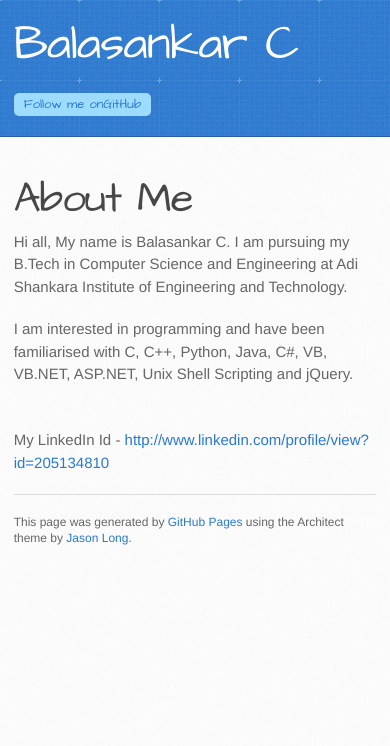
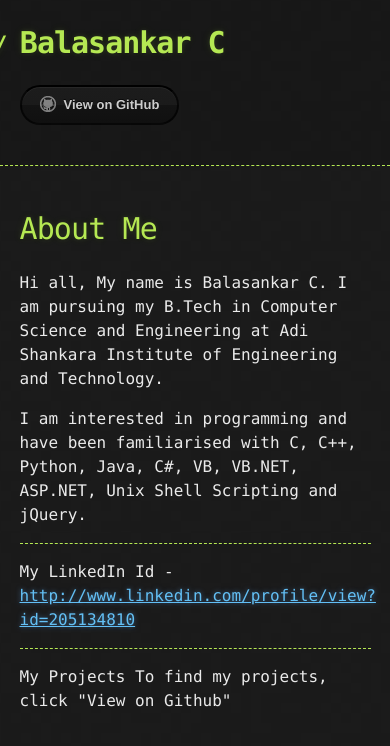
Before and after one commit to balasankarc/balasankarc.github.com, a plain HTML site: page index.html in a window 390 px wide. Drawn offline with Linux system fonts and the light colour scheme.

Commit message:
Replace master branch with page content via GitHub

```diff
--- a/index.html
+++ b/index.html
@@ -3,32 +3,30 @@
   <head>
     <meta charset='utf-8'>
     <meta http-equiv="X-UA-Compatible" content="chrome=1">
-    <meta name="viewport" content="width=device-width, initial-scale=1, maximum-scale=1">
-    <link href='https://fonts.googleapis.com/css?family=Architects+Daughter' rel='stylesheet' type='text/css'>
+
     <link rel="stylesheet" type="text/css" href="stylesheets/stylesheet.css" media="screen" />
     <link rel="stylesheet" type="text/css" href="stylesheets/pygment_trac.css" media="screen" />
     <link rel="stylesheet" type="text/css" href="stylesheets/print.css" media="print" />
-
-    <!--[if lt IE 9]>
-    <script src="//html5shiv.googlecode.com/svn/trunk/html5.js"></script>
-    <![endif]-->
 
     <title>Balasankar C by balasankarc</title>
   </head>
 
   <body>
+
     <header>
-      <div class="inner">
+      <div class="container">
         <h1>Balasankar C</h1>
         <h2></h2>
-        <a href="https://github.com/balasankarc" class="button"><small>Follow me on</small>GitHub</a>
+
+        <section id="downloads">
+          <a href="https://github.com/balasankarc" class="btn btn-github"><span class="icon"></span>View on GitHub</a>
+        </section>
       </div>
     </header>
 
-    <div id="content-wrapper">
-      <div class="inner clearfix">
-        <section id="main-content">
-          <h1>About Me</h1>
+    <div class="container">
+      <section id="main_content">
+        <h1>About Me</h1>
 
 <p>Hi all,
 My name is Balasankar C. I am pursuing my B.Tech in Computer Science and Engineering at Adi Shankara Institute of Engineering and Technology.</p>
@@ -36,14 +34,10 @@ My name is Balasankar C. I am pursuing my B.Tech in Computer Science and Enginee
 <p>I am interested in programming and have been familiarised with C, C++, Python, Java, C#, VB, VB.NET, ASP.NET, Unix Shell Scripting and jQuery.</p>
 
 <hr><p>My LinkedIn Id - <a href="http://www.linkedin.com/profile/view?id=205134810">http://www.linkedin.com/profile/view?id=205134810</a></p>
-        </section>
 
-        <aside id="sidebar">
-
-
-          <p>This page was generated by <a href="pages.github.com">GitHub Pages</a> using the Architect theme by <a href="http://twitter.com/jasonlong">Jason Long</a>.</p>
-        </aside>
-      </div>
+<hr><p>My Projects
+To find my projects, click "View on Github"</p>
+      </section>
     </div>
 
 
--- a/params.json
+++ b/params.json
@@ -1 +1 @@
-{"name":"Balasankar C","tagline":"","body":"#About Me\r\n\r\nHi all,\r\nMy name is Balasankar C. I am pursuing my B.Tech in Computer Science and Engineering at Adi Shankara Institute of Engineering and Technology.\r\n\r\nI am interested in programming and have been familiarised with C, C++, Python, Java, C#, VB, VB.NET, ASP.NET, Unix Shell Scripting and jQuery.\r\n***\r\nMy LinkedIn Id - http://www.linkedin.com/profile/view?id=205134810","google":"","note":"Don't delete this file! It's used internally to help with page regeneration."}
+{"name":"Balasankar C","tagline":"","body":"#About Me\r\n\r\nHi all,\r\nMy name is Balasankar C. I am pursuing my B.Tech in Computer Science and Engineering at Adi Shankara Institute of Engineering and Technology.\r\n\r\nI am interested in programming and have been familiarised with C, C++, Python, Java, C#, VB, VB.NET, ASP.NET, Unix Shell Scripting and jQuery.\r\n***\r\nMy LinkedIn Id - http://www.linkedin.com/profile/view?id=205134810\r\n\r\n***\r\n\r\nMy Projects\r\nTo find my projects, click \"View on Github\"","google":"","note":"Don't delete this file! It's used internally to help with page regeneration."}
--- a/stylesheets/pygment_trac.css
+++ b/stylesheets/pygment_trac.css
@@ -1,4 +1,3 @@
-.highlight  { background: #ffffff; }
 .highlight .c { color: #999988; font-style: italic } /* Comment */
 .highlight .err { color: #a61717; background-color: #e3d2d2 } /* Error */
 .highlight .k { font-weight: bold } /* Keyword */
@@ -35,7 +34,7 @@
 .highlight .ne { color: #990000; font-weight: bold } /* Name.Exception */
 .highlight .nf { color: #990000; font-weight: bold } /* Name.Function */
 .highlight .nn { color: #555555 } /* Name.Namespace */
-.highlight .nt { color: #000080 } /* Name.Tag */
+.highlight .nt { color: #CBDFFF } /* Name.Tag */
 .highlight .nv { color: #008080 } /* Name.Variable */
 .highlight .ow { font-weight: bold } /* Operator.Word */
 .highlight .w { color: #bbbbbb } /* Text.Whitespace */
--- a/stylesheets/stylesheet.css
+++ b/stylesheets/stylesheet.css
@@ -1,479 +1,247 @@
-/* http://meyerweb.com/eric/tools/css/reset/
-   v2.0 | 20110126
-   License: none (public domain)
-*/
-html, body, div, span, applet, object, iframe,
-h1, h2, h3, h4, h5, h6, p, blockquote, pre,
-a, abbr, acronym, address, big, cite, code,
-del, dfn, em, img, ins, kbd, q, s, samp,
-small, strike, strong, sub, sup, tt, var,
-b, u, i, center,
-dl, dt, dd, ol, ul, li,
-fieldset, form, label, legend,
-table, caption, tbody, tfoot, thead, tr, th, td,
-article, aside, canvas, details, embed,
-figure, figcaption, footer, header, hgroup,
-menu, nav, output, ruby, section, summary,
-time, mark, audio, video {
-	margin: 0;
-	padding: 0;
-	border: 0;
-	font-size: 100%;
-	font: inherit;
-	vertical-align: baseline;
-}
-/* HTML5 display-role reset for older browsers */
-article, aside, details, figcaption, figure,
-footer, header, hgroup, menu, nav, section {
-	display: block;
-}
 body {
-	line-height: 1;
-}
-ol, ul {
-	list-style: none;
-}
-blockquote, q {
-	quotes: none;
-}
-blockquote:before, blockquote:after,
-q:before, q:after {
-	content: '';
-	content: none;
-}
-table {
-	border-collapse: collapse;
-	border-spacing: 0;
+  margin: 0;
+  padding: 0;
+  background: #151515 url("../images/bkg.png") 0 0;
+  color: #eaeaea;
+  font: 16px;
+  line-height: 1.5;
+  font-family: Monaco, "Bitstream Vera Sans Mono", "Lucida Console", Terminal, monospace;
 }
 
-/* LAYOUT STYLES */
-body {
-  font-size: 15px;
+/* General & 'Reset' Stuff */
+
+.container {
+  width: 90%;
+  max-width: 600px;
+  margin: 0 auto;
+}
+
+section {
+  display: block;
+  margin: 0 0 20px 0;
+}
+
+h1, h2, h3, h4, h5, h6 {
+  margin: 0 0 20px;
+}
+
+li {
+  line-height: 1.4 ;
+}
+
+/* Header, <header>
+   header   - container
+   h1       - project name
+   h2       - project description
+*/
+
+header {
+  background: rgba(0, 0, 0, 0.1);
+  width: 100%;
+  border-bottom: 1px dashed #b5e853;
+  padding: 20px 0;
+  margin: 0 0 40px 0;
+}
+
+header h1 {
+  font-size: 30px;
   line-height: 1.5;
-  background: #fafafa url(../images/body-bg.jpg) 0 0 repeat;
-  font-family: 'Helvetica Neue', Helvetica, Arial, serif;
-  font-weight: 400;
+  margin: 0 0 0 -40px;
+  font-weight: bold;
+  font-family: Monaco, "Bitstream Vera Sans Mono", "Lucida Console", Terminal, monospace;
+  color: #b5e853;
+  text-shadow: 0 1px 1px rgba(0, 0, 0, 0.1),
+               0 0 5px rgba(181, 232, 83, 0.1),
+               0 0 10px rgba(181, 232, 83, 0.1);
+  letter-spacing: -1px;
+  -webkit-font-smoothing: antialiased;
+}
+
+header h1:before {
+  content: "./ ";
+  font-size: 24px;
+}
+
+header h2 {
+  font-size: 18px;
+  font-weight: 300;
   color: #666;
 }
 
-a {
-  color: #2879d0;
-}
-a:hover {
-  color: #2268b2;
+#downloads .btn {
+  display: inline-block;
+  text-align: center;
+  margin: 0;
 }
 
-header {
-  padding-top: 40px;
-  padding-bottom: 40px;
-  font-family: 'Architects Daughter', 'Helvetica Neue', Helvetica, Arial, serif;
-  background: #2e7bcf url(../images/header-bg.jpg) 0 0 repeat-x;
-  border-bottom: solid 1px #275da1;
+/* Main Content
+*/
+
+#main_content {
+  width: 100%;
+  -webkit-font-smoothing: antialiased;
+}
+section img {
+  max-width: 100%
 }
 
-header h1 {
-  letter-spacing: -1px;
-  font-size: 72px;
-  color: #fff;
-  line-height: 1;
-  margin-bottom: 0.2em;
-  width: 540px;
+h1, h2, h3, h4, h5, h6 {
+  font-weight: normal;
+  font-family: Monaco, "Bitstream Vera Sans Mono", "Lucida Console", Terminal, monospace;
+  color: #b5e853;
+  letter-spacing: -0.03em;
+  text-shadow: 0 1px 1px rgba(0, 0, 0, 0.1),
+               0 0 5px rgba(181, 232, 83, 0.1),
+               0 0 10px rgba(181, 232, 83, 0.1);
 }
 
-header h2 {
-  font-size: 26px;
-  color: #9ddcff;
-  font-weight: normal;
-  line-height: 1.3;
-  width: 540px;
-  letter-spacing: 0;
+#main_content h1 {
+  font-size: 30px;
 }
 
-.inner {
-  position: relative;
-  width: 940px;
-  margin: 0 auto;
+#main_content h2 {
+  font-size: 24px;
 }
 
-#content-wrapper {
-  border-top: solid 1px #fff;
-  padding-top: 30px;
+#main_content h3 {
+  font-size: 18px;
 }
 
-#main-content {
-  width: 690px;
-  float: left;
+#main_content h4 {
+  font-size: 14px;
 }
 
-#main-content img {
-  max-width: 100%;
+#main_content h5 {
+  font-size: 12px;
+  text-transform: uppercase;
+  margin: 0 0 5px 0;
 }
 
-aside#sidebar {
-  width: 200px;
-  padding-left: 20px;
-  min-height: 504px;
-  float: right;
-  background: transparent url(../images/sidebar-bg.jpg) 0 0 no-repeat;
+#main_content h6 {
   font-size: 12px;
-  line-height: 1.3;
+  text-transform: uppercase;
+  color: #999;
+  margin: 0 0 5px 0;
 }
 
-aside#sidebar p.repo-owner,
-aside#sidebar p.repo-owner a {
+dt {
+  font-style: italic;
   font-weight: bold;
 }
 
-#downloads {
-  margin-bottom: 40px;
+ul li {
+  list-style: none;
 }
 
-a.button {
-  width: 134px;
-  height: 58px;
-  line-height: 1.2;
-  font-size: 23px;
-  color: #fff;
-  padding-left: 68px;
-  padding-top: 22px;
-  font-family: 'Architects Daughter', 'Helvetica Neue', Helvetica, Arial, serif;
-}
-a.button small {
-  display: block;
-  font-size: 11px;
-}
-header a.button {
-  position: absolute;
-  right: 0;
-  top: 0;
-  background: transparent url(../images/github-button.png) 0 0 no-repeat;
-}
-aside a.button {
-  width: 138px;
-  padding-left: 64px;
-  display: block;
-  background: transparent url(../images/download-button.png) 0 0 no-repeat;
-  margin-bottom: 20px;
-  font-size: 21px;
+ul li:before {
+  content: ">>";
+  font-family: Monaco, "Bitstream Vera Sans Mono", "Lucida Console", Terminal, monospace;
+  font-size: 13px;
+  color: #b5e853;
+  margin-left: -37px;
+  margin-right: 21px;
+  line-height: 16px;
 }
 
-code, pre {
-  font-family: Monaco, "Bitstream Vera Sans Mono", "Lucida Console", Terminal, monospace;
-  color: #222;
-  margin-bottom: 30px;
-  font-size: 13px;
-}
-
-code {
-  background-color: #f2f8fc;
-  border: solid 1px #dbe7f3;
-  padding: 0 3px;
+blockquote {
+  color: #aaa;
+  padding-left: 10px;
+  border-left: 1px dotted #666;
 }
 
 pre {
-  padding: 20px;
-  background: #fff;
-  text-shadow: none;
+  background: rgba(0, 0, 0, 0.9);
+  border: 1px solid rgba(255, 255, 255, 0.15);
+  padding: 10px;
+  font-size: 14px;
+  color: #b5e853;
+  border-radius: 2px;
+  -moz-border-radius: 2px;
+  -webkit-border-radius: 2px;
+  text-wrap: normal;
   overflow: auto;
-  border: solid 1px #f2f2f2;
-}
-pre code {
-  color: #2879d0;
-  background-color: #fff;
-  border: none;
-  padding: 0;
-}
-
-ul, ol, dl {
-  margin-bottom: 20px;
-}
-
-
-/* COMMON STYLES */
-
-hr {
-  height: 1px;
-  line-height: 1px;
-  margin-top: 1em;
-  padding-bottom: 1em;
-  border: none;
-  background: transparent url('../images/hr.png') 0 0 no-repeat;
+  overflow-y: hidden;
 }
 
 table {
   width: 100%;
-  border: 1px solid #ebebeb;
+  margin: 0 0 20px 0;
 }
 
 th {
-  font-weight: 500;
+  text-align: left;
+  border-bottom: 1px dashed #b5e853;
+  padding: 5px 10px;
 }
 
 td {
-  border: 1px solid #ebebeb;
-  text-align: center;
-  font-weight: 300;
+  padding: 5px 10px;
 }
 
-form {
-  background: #f2f2f2;
-  padding: 20px;
-
+hr {
+  height: 0;
+  border: 0;
+  border-bottom: 1px dashed #b5e853;
+  color: #b5e853;
 }
 
+/* Buttons
+*/
 
-/* GENERAL ELEMENT TYPE STYLES */
-
-#main-content h1 {
-  font-family: 'Architects Daughter', 'Helvetica Neue', Helvetica, Arial, serif;
-  font-size: 2.8em;
-  letter-spacing: -1px;
-  color: #474747;
+.btn {
+  display: inline-block;
+  background: -webkit-linear-gradient(top, rgba(40, 40, 40, 0.3), rgba(35, 35, 35, 0.3) 50%, rgba(10, 10, 10, 0.3) 50%, rgba(0, 0, 0, 0.3));
+  padding: 8px 18px;
+  border-radius: 50px;
+  border: 2px solid rgba(0, 0, 0, 0.7);
+  border-bottom: 2px solid rgba(0, 0, 0, 0.7);
+  border-top: 2px solid rgba(0, 0, 0, 1);
+  color: rgba(255, 255, 255, 0.8);
+  font-family: Helvetica, Arial, sans-serif;
+  font-weight: bold;
+  font-size: 13px;
+  text-decoration: none;
+  text-shadow: 0 -1px 0 rgba(0, 0, 0, 0.75);
+  box-shadow: inset 0 1px 0 rgba(255, 255, 255, 0.05);
 }
 
-#main-content h1:before {
-  content: "/";
-  color: #9ddcff;
-  padding-right: 0.3em;
-  margin-left: -0.9em;
+.btn:hover {
+  background: -webkit-linear-gradient(top, rgba(40, 40, 40, 0.6), rgba(35, 35, 35, 0.6) 50%, rgba(10, 10, 10, 0.8) 50%, rgba(0, 0, 0, 0.8));
 }
 
-#main-content h2 {
-  font-family: 'Architects Daughter', 'Helvetica Neue', Helvetica, Arial, serif;
-  font-size: 22px;
-  font-weight: bold;
-  margin-bottom: 8px;
-  color: #474747;
-}
-#main-content h2:before {
-  content: "//";
-  color: #9ddcff;
-  padding-right: 0.3em;
-  margin-left: -1.5em;
+.btn .icon {
+  display: inline-block;
+  width: 16px;
+  height: 16px;
+  margin: 1px 8px 0 0;
+  float: left;
 }
 
-#main-content h3 {
-  font-family: 'Architects Daughter', 'Helvetica Neue', Helvetica, Arial, serif;
-  font-size: 18px;
-  font-weight: bold;
-  margin-top: 24px;
-  margin-bottom: 8px;
-  color: #474747;
+.btn-github .icon {
+  opacity: 0.6;
+  background: url("../images/blacktocat.png") 0 0 no-repeat;
 }
 
-#main-content h3:before {
-  content: "///";
-  color: #9ddcff;
-  padding-right: 0.3em;
-  margin-left: -2em;
+/* Links
+   a, a:hover, a:visited
+*/
+
+a {
+  color: #63c0f5;
+  text-shadow: 0 0 5px rgba(104, 182, 255, 0.5);
 }
 
-#main-content h4 {
-  font-family: 'Architects Daughter', 'Helvetica Neue', Helvetica, Arial, serif;
-  font-size: 15px;
-  font-weight: bold;
-  color: #474747;
+/* Clearfix */
+
+.cf:before, .cf:after {
+  content:"";
+  display:table;
 }
 
-h4:before {
-  content: "////";
-  color: #9ddcff;
-  padding-right: 0.3em;
-  margin-left: -2.8em;
+.cf:after {
+  clear:both;
 }
 
-#main-content h5 {
-  font-family: 'Architects Daughter', 'Helvetica Neue', Helvetica, Arial, serif;
-  font-size: 14px;
-  color: #474747;
+.cf {
+  zoom:1;
 }
-h5:before {
-  content: "/////";
-  color: #9ddcff;
-  padding-right: 0.3em;
-  margin-left: -3.2em;
-}
-
-#main-content h6 {
-  font-family: 'Architects Daughter', 'Helvetica Neue', Helvetica, Arial, serif;
-  font-size: .8em;
-  color: #474747;
-}
-h6:before {
-  content: "//////";
-  color: #9ddcff;
-  padding-right: 0.3em;
-  margin-left: -3.7em;
-}
-
-p {
-  margin-bottom: 20px;
-}
-
-a {
-  text-decoration: none;
-}
-
-p a {
-  font-weight: 400;
-}
-
-blockquote {
-  font-size: 1.6em;
-  border-left: 10px solid #e9e9e9;
-  margin-bottom: 20px;
-  padding: 0 0 0 30px;
-}
-
-ul li {
-  list-style: disc inside;
-  padding-left: 20px;
-}
-
-ol li {
-  list-style: decimal inside;
-  padding-left: 3px;
-}
-
-dl dd {
-  font-style: italic;
-  font-weight: 100;
-}
-
-footer {
-  background: transparent url('../images/hr.png') 0 0 no-repeat;
-  margin-top: 40px;
-  padding-top: 20px;
-  padding-bottom: 30px;
-  font-size: 13px;
-  color: #aaa;
-}
-
-footer a {
-  color: #666;
-}
-footer a:hover {
-  color: #444;
-}
-
-/* MISC */
-.clearfix:after {
-  clear: both;
-  content: '.';
-  display: block;
-  visibility: hidden;
-  height: 0;
-}
-
-.clearfix {display: inline-block;}
-* html .clearfix {height: 1%;}
-.clearfix {display: block;}
-
-/* #Media Queries
-================================================== */
-
-/* Smaller than standard 960 (devices and browsers) */
-@media only screen and (max-width: 959px) {}
-
-/* Tablet Portrait size to standard 960 (devices and browsers) */
-@media only screen and (min-width: 768px) and (max-width: 959px) {
-  .inner {
-    width: 740px;
-  }
-  header h1, header h2 {
-    width: 340px;
-  }
-  header h1 {
-    font-size: 60px;
-  }
-  header h2 {
-    font-size: 30px;
-  }
-  #main-content {
-    width: 490px;
-  }
-  #main-content h1:before,
-  #main-content h2:before,
-  #main-content h3:before,
-  #main-content h4:before,
-  #main-content h5:before,
-  #main-content h6:before {
-    content: none;
-    padding-right: 0;
-    margin-left: 0;
-  }
-}
-
-/* All Mobile Sizes (devices and browser) */
-@media only screen and (max-width: 767px) {
-  .inner {
-    width: 93%;
-  }
-  header {
-    padding: 20px 0;
-  }
-  header .inner {
-    position: relative;
-  }
-  header h1, header h2 {
-    width: 100%;
-  }
-  header h1 {
-    font-size: 48px;
-  }
-  header h2 {
-    font-size: 24px;
-  }
-  header a.button {
-    background-image: none;
-    width: auto;
-    height: auto;
-    display: inline-block;
-    margin-top: 15px;
-    padding: 5px 10px;
-    position: relative;
-    text-align: center;
-    font-size: 13px;
-    line-height: 1;
-    background-color: #9ddcff;
-    color: #2879d0;
-    -moz-border-radius: 5px;
-    -webkit-border-radius: 5px;
-    border-radius: 5px;
-  }
-  header a.button small {
-    font-size: 13px;
-    display: inline;
-  }
-  #main-content,
-  aside#sidebar {
-    float: none;
-    width: 100% ! important;
-  }
-  aside#sidebar {
-    background-image: none;
-    margin-top: 20px;
-    border-top: solid 1px #ddd;
-    padding: 20px 0;
-    min-height: 0;
-  }
-  aside#sidebar a.button {
-    display: none;
-  }
-  #main-content h1:before,
-  #main-content h2:before,
-  #main-content h3:before,
-  #main-content h4:before,
-  #main-content h5:before,
-  #main-content h6:before {
-    content: none;
-    padding-right: 0;
-    margin-left: 0;
-  }
-}
-
-/* Mobile Landscape Size to Tablet Portrait (devices and browsers) */
-@media only screen and (min-width: 480px) and (max-width: 767px) {}
-
-/* Mobile Portrait Size to Mobile Landscape Size (devices and browsers) */
-@media only screen and (max-width: 479px) {}
```
Also changed, not shown: images/bkg.png (added), images/blacktocat.png (added).
